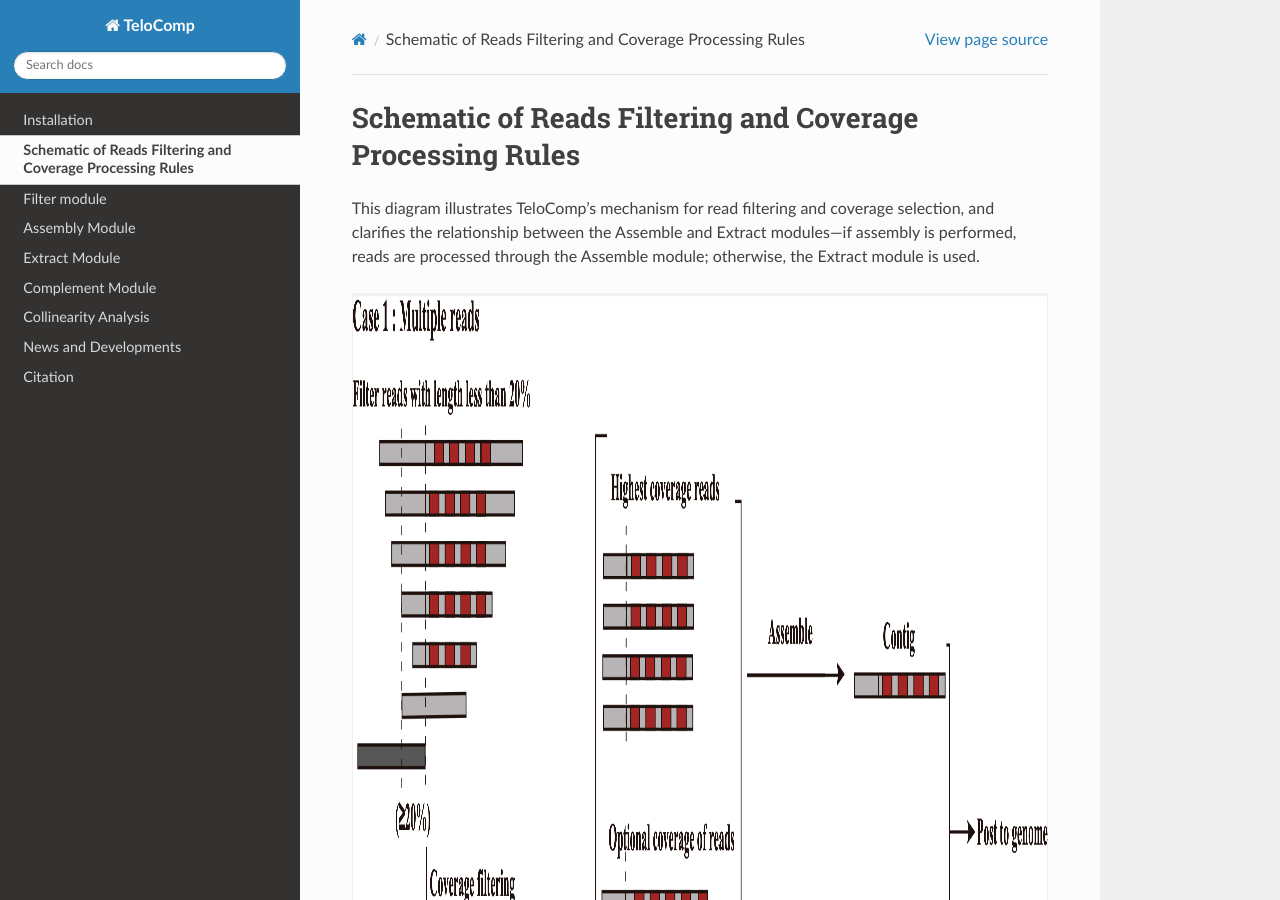
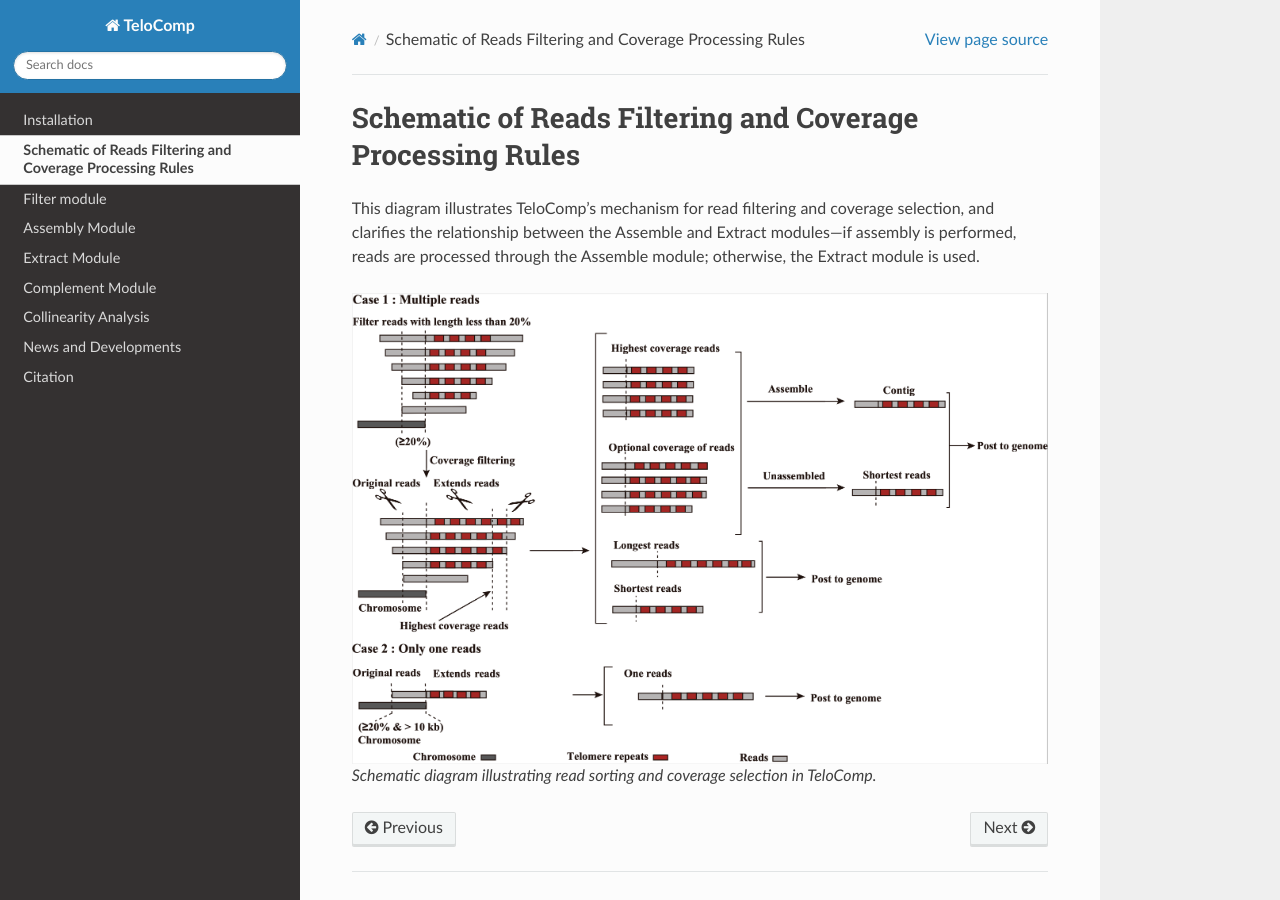
Before and after one commit to lxie-0709/TeloComp, a Sphinx documentation site: the page built from docs/content/Schematic_diagram.rst, in a window 1280 px wide and 900 px high. Built offline with Sphinx 7.4.7 and the Read the Docs theme 3.1.0, drawn with Linux system fonts in a browser that asks for light colours.

Commit message:
Update Schematic_diagram.rst

```diff
--- a/docs/content/Schematic_diagram.rst
+++ b/docs/content/Schematic_diagram.rst
@@ -4,7 +4,5 @@ Schematic of Reads Filtering and Coverage Processing Rules
 This diagram illustrates TeloComp’s mechanism for read filtering and coverage selection, and clarifies the relationship between the Assemble and Extract modules—if assembly is performed, reads are processed through the Assemble module; otherwise, the Extract module is used.
 
 .. figure:: ../images/Schematic.png
-    :scale: 70 %
-    :align: center
 
     Schematic diagram illustrating read sorting and coverage selection in TeloComp.
```
